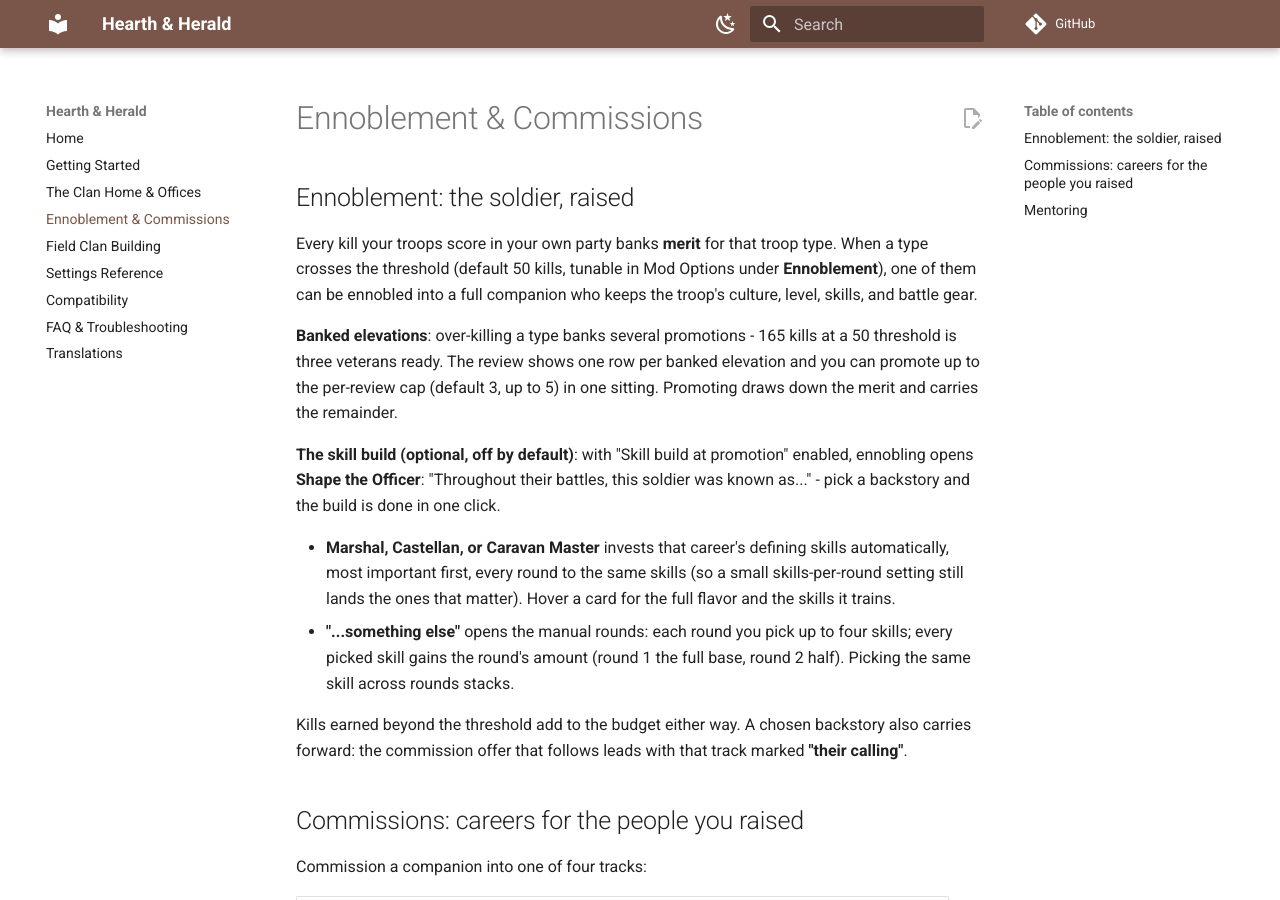
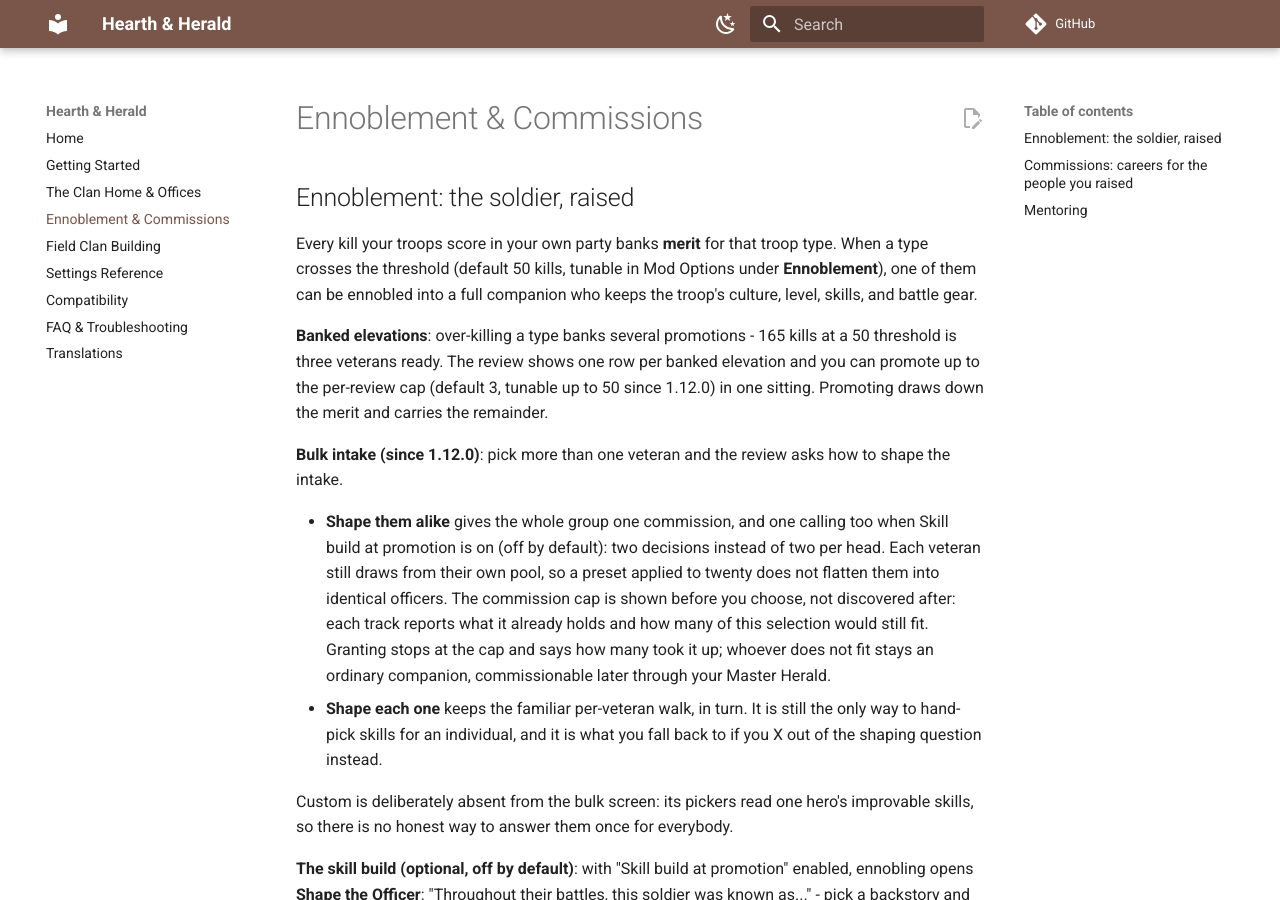
Before and after one commit to DevoidAxis/hearth-herald-wiki, an MkDocs documentation site: the page built from docs/ennoblement-and-commissions.md, in a window 1280 px wide and 900 px high. Built offline with MkDocs 1.6.1 and Material for MkDocs 9.7.7, drawn with Linux system fonts in a browser that asks for light colours; comment, search, counter and statistics services are not loaded; the version menu is left out; some of the changed text lies outside the part shown.

Commit message:
1.12.0: herald bench in the hall, bulk intake and shape-alike, multi-pick commissions, cap up to 50

```diff
--- a/docs/ennoblement-and-commissions.md
+++ b/docs/ennoblement-and-commissions.md
@@ -9,8 +9,29 @@
 
 **Banked elevations**: over-killing a type banks several promotions - 165 kills
 at a 50 threshold is three veterans ready. The review shows one row per banked
-elevation and you can promote up to the per-review cap (default 3, up to 5) in
-one sitting. Promoting draws down the merit and carries the remainder.
+elevation and you can promote up to the per-review cap (default 3, tunable up
+to 50 since 1.12.0) in one sitting. Promoting draws down the merit and carries
+the remainder.
+
+**Bulk intake (since 1.12.0)**: pick more than one veteran and the review asks
+how to shape the intake.
+
+- **Shape them alike** gives the whole group one commission, and one calling
+  too when Skill build at promotion is on (off by default): two decisions
+  instead of two per head. Each veteran still draws from their
+  own pool, so a preset applied to twenty does not flatten them into identical
+  officers. The commission cap is shown before you choose, not discovered
+  after: each track reports what it already holds and how many of this
+  selection would still fit. Granting stops at the cap and says how many took
+  it up; whoever does not fit stays an ordinary companion, commissionable
+  later through your Master Herald.
+- **Shape each one** keeps the familiar per-veteran walk, in turn. It is still
+  the only way to hand-pick skills for an individual, and it is what you fall
+  back to if you X out of the shaping question instead.
+
+Custom is deliberately absent from the bulk screen: its pickers read one
+hero's improvable skills, so there is no honest way to answer them once for
+everybody.
 
 **The skill build (optional, off by default)**: with "Skill build at promotion"
 enabled, ennobling opens **Shape the Officer**: "Throughout their battles, this
@@ -54,6 +75,13 @@
 **Revoking** reclaims the invested package but keeps everything earned in
 service; titles are stripped and perks re-picked if any orphan.
 
+**Naming and recalling several at once (since 1.12.0)**: both commissioning
+and revoking now take more than one companion in a single pick. When the
+split is worth asking about, a scope question comes first: riding with you,
+elsewhere, or all of them. A clan where everyone falls on one side never sees
+the extra screen, and a single pick still goes straight to the richer
+per-hero picker.
+
 Herald offices carry titles the same way since 1.11.0: a seated herald is
 named Exchequer Herald, Watch Herald, Muster Herald, or Arms Herald for as
 long as they serve. One hero holds one title: a commissioned companion who
```
Also changed, not shown: docs/clan-home-and-offices.md (+9 -0 lines), docs/settings-reference.md (+2 -2 lines).
